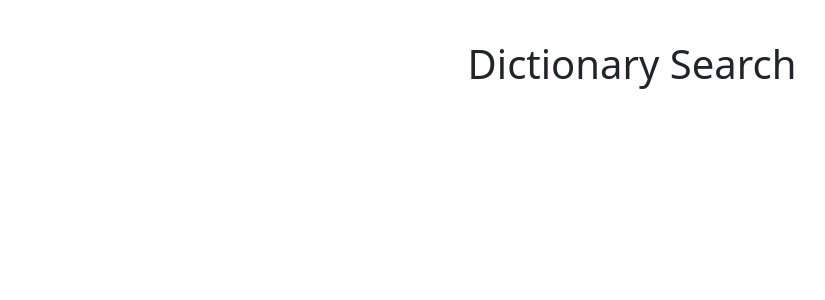
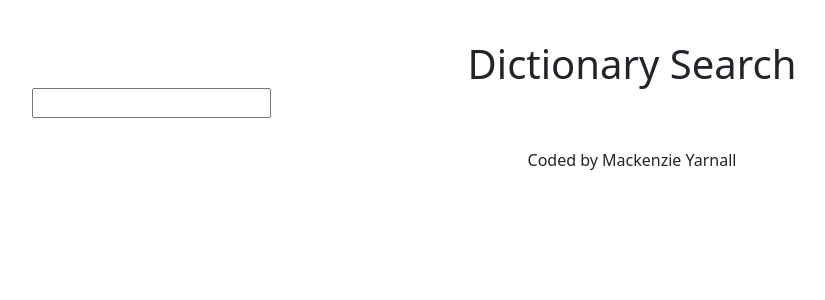
Before and after one commit to Mackenzel/dictionary-search, a React (Create React App) app: page / in a window 1280 px wide. Shown: the top 300 px of the page, without its empty margins (8-833 px from the left). Built offline with nearby package versions, Linux system fonts and the light colour scheme.

Commit message:
Saving & alerting input submission

```diff
--- a/src/App.css
+++ b/src/App.css
@@ -5,3 +5,7 @@
   text-align: center;
   margin: auto 0px;
 }
+.search-footer {
+  text-align: center;
+  margin: 30px 0;
+}
--- a/src/App.js
+++ b/src/App.js
@@ -1,12 +1,15 @@
 import "./App.css";
 import "bootstrap/dist/css/bootstrap.min.css";
+import Dictionary from "./Dictionary";
 
 export default function App() {
   return (
     <div className="App">
-      <header className="App-header contianer-fluid">
+      <header className="App-header contianer">
         <h1 className="search-header">Dictionary Search</h1>
       </header>
+      <Dictionary />
+      <footer className="search-footer">Coded by Mackenzie Yarnall</footer>
     </div>
   );
 }
--- /dev/null
+++ b/src/Dictionary.css
@@ -0,0 +1,2 @@
+.Dictionary {
+}
--- /dev/null
+++ b/src/Dictionary.js
@@ -0,0 +1,23 @@
+import React, { useState } from "react";
+import "./Dictionary.css";
+
+export default function Dictionary() {
+  let [keyword, setKeyword] = useState("");
+
+  function handleKeywordChange(props) {
+    setKeyword(props.target.value);
+  }
+
+  function search(event) {
+    event.preventDefault();
+    alert(`Searching for ${keyword}`);
+  }
+
+  return (
+    <div className="Dictionary">
+      <form onSubmit={search}>
+        <input type="search" onChange={handleKeywordChange} />
+      </form>
+    </div>
+  );
+}
```
